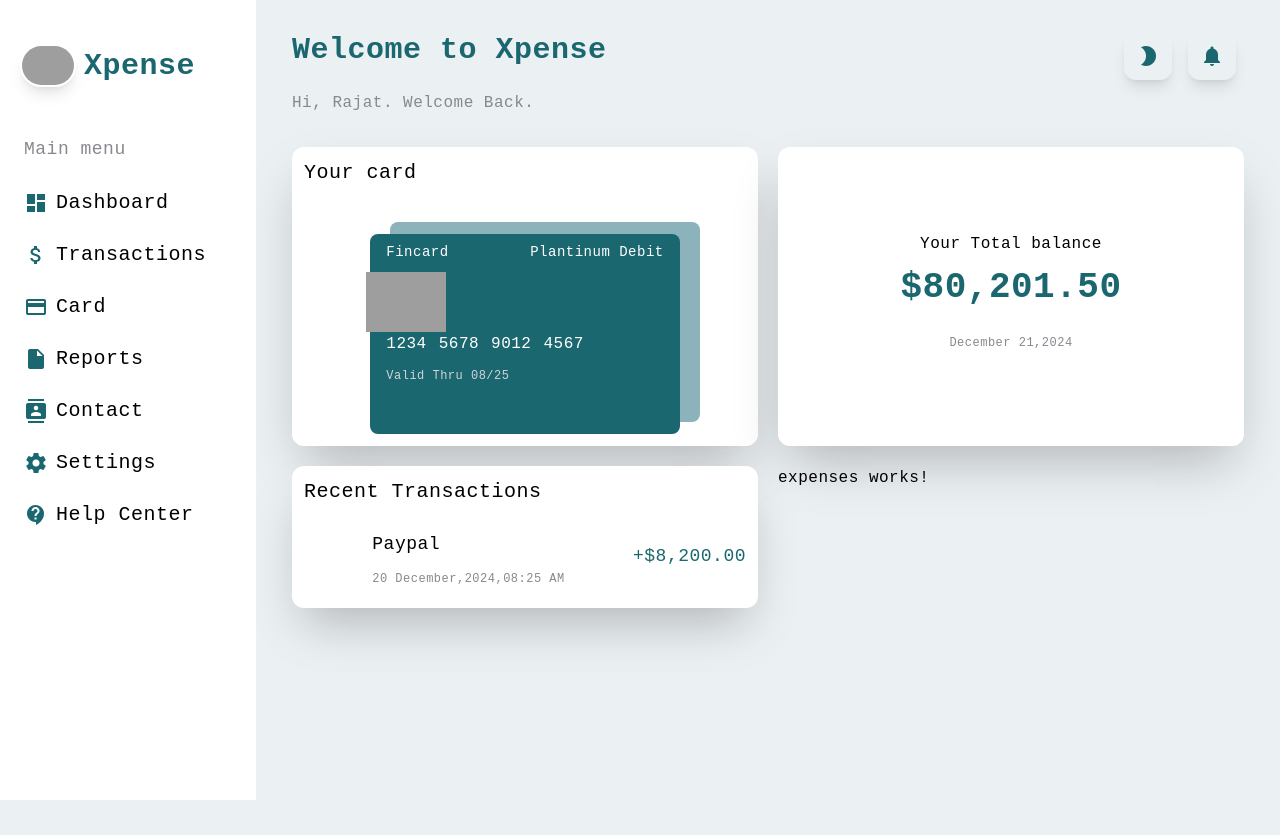
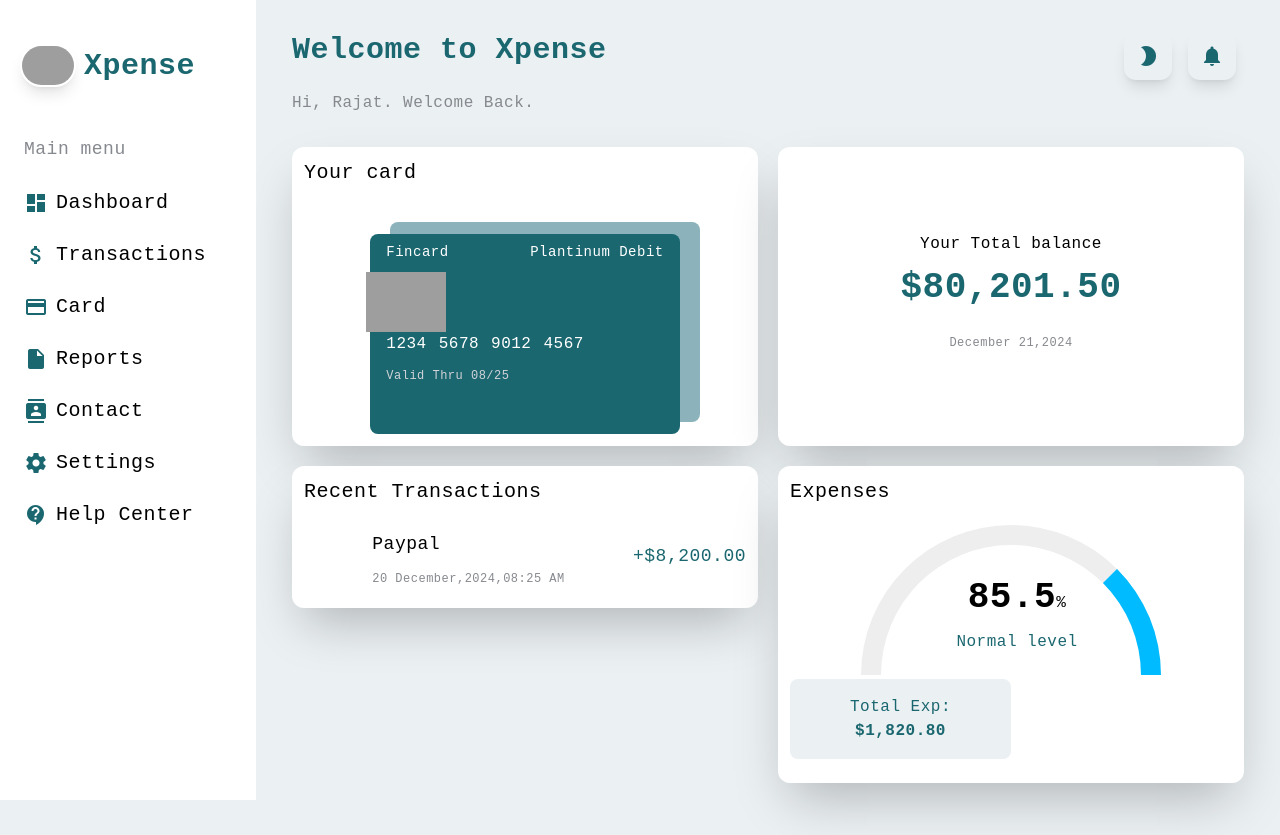
Before and after one commit to rajat4984/Xpense, an Angular app: page / in a window 1280 px wide. Before the commit the page ends 800 px from the top, so only its background shows below. Built offline with nearby package versions, Linux system fonts and the light colour scheme; grey boxes are pictures that could not be loaded.

Commit message:
expense component completed

```diff
--- a/src/app/expenses/expenses.component.css
+++ b/src/app/expenses/expenses.component.css
@@ -0,0 +1,25 @@
+.progress {
+  position: relative;
+  margin: 4px;
+  float: left;
+  text-align: center;
+}
+.barOverflow {
+  /* Wraps the rotating .bar */
+  position: relative;
+  overflow: hidden; /* Comment this line to understand the trick */
+  width: 300px;
+  height: 150px; /* Half circle (overflow) */
+}
+.bar {
+  position: absolute;
+  top: 0;
+  left: 0;
+  width: 300px;
+  height: 300px; /* full circle! */
+  border-radius: 50%;
+  box-sizing: border-box;
+  border: 20px solid #eee; /* half gray, */
+  border-bottom-color: #0bf; /* half azure */
+  border-right-color: #0bf;
+}
--- a/src/app/expenses/expenses.component.html
+++ b/src/app/expenses/expenses.component.html
@@ -1 +1,23 @@
-<p>expenses works!</p>
+<div class="bg-white p-3 rounded-xl shadow-2xl mt-2 mb-8 lg:m-0">
+  <p class="text-md font-medium mb-0 text-black lg:text-xl">Expenses</p>
+  <div class="flex justify-center">
+    <div class="progress">
+      <div class="barOverflow">
+        <div class="bar"></div>
+      </div>
+      <div
+        class="absolute top-[65%] left-[52%] transform -translate-x-1/2 -translate-y-1/2"
+      >
+        <p><span class="text-4xl font-bold">85.5</span><span>%</span></p>
+        <p class="text-primary_text font-medium">Normal level</p>
+      </div>
+    </div>
+  </div>
+  <div>
+    <p
+      class="text-center my-5 mx-auto w-2/3 bg-graybg text-primary_text rounded-lg py-4 px-8 md:w-1/2"
+    >
+      Total Exp: <span class="font-bold"> $1,820.80</span>
+    </p>
+  </div>
+</div>
```
